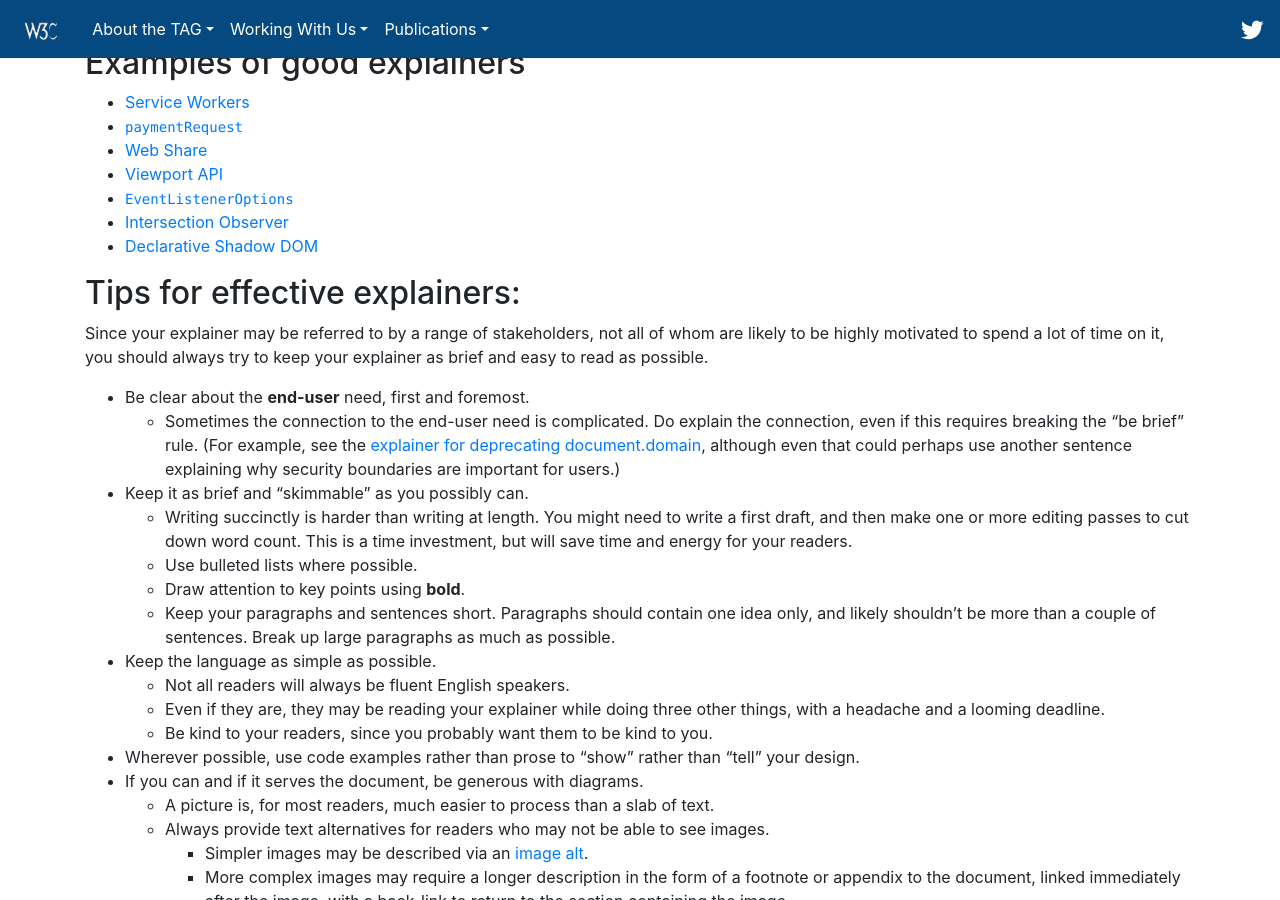
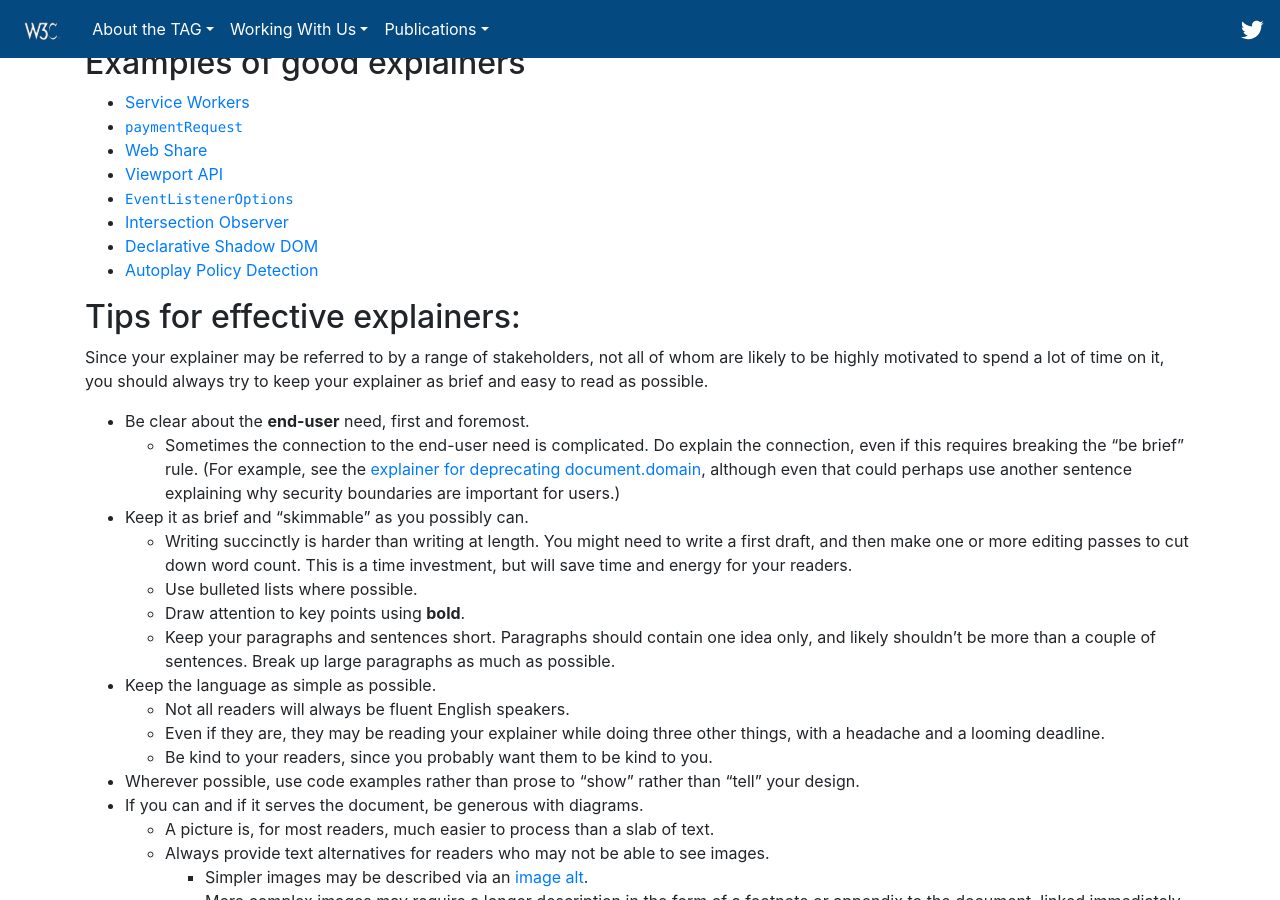
Before and after one commit to w3ctag/tag.w3.org, a Jekyll site: the page built from explainers/index.md, in a window 1280 px wide and 900 px high, scrolled down 676 px. Built offline with Jekyll 4.4.1, drawn with Linux system fonts in a browser that asks for light colours; nearby versions of some CDN libraries; library files that are not in the unit come from our copies.

Commit message:
Add Autoplay Policy Detection as an example of a good explainer (#37)

```diff
--- a/explainers/index.md
+++ b/explainers/index.md
@@ -41,6 +41,7 @@ the explainer can then provide a basis for author-facing documentation of the ne
 - [`EventListenerOptions`](https://github.com/WICG/EventListenerOptions/blob/gh-pages/explainer.md)
 - [Intersection Observer](https://github.com/w3c/IntersectionObserver/blob/master/explainer.md)
 - [Declarative Shadow DOM](https://github.com/mfreed7/declarative-shadow-dom/blob/master/README.md)
+- [Autoplay Policy Detection](https://github.com/w3c/autoplay/blob/main/README.md)
 
 ## Tips for effective explainers:
 
```
